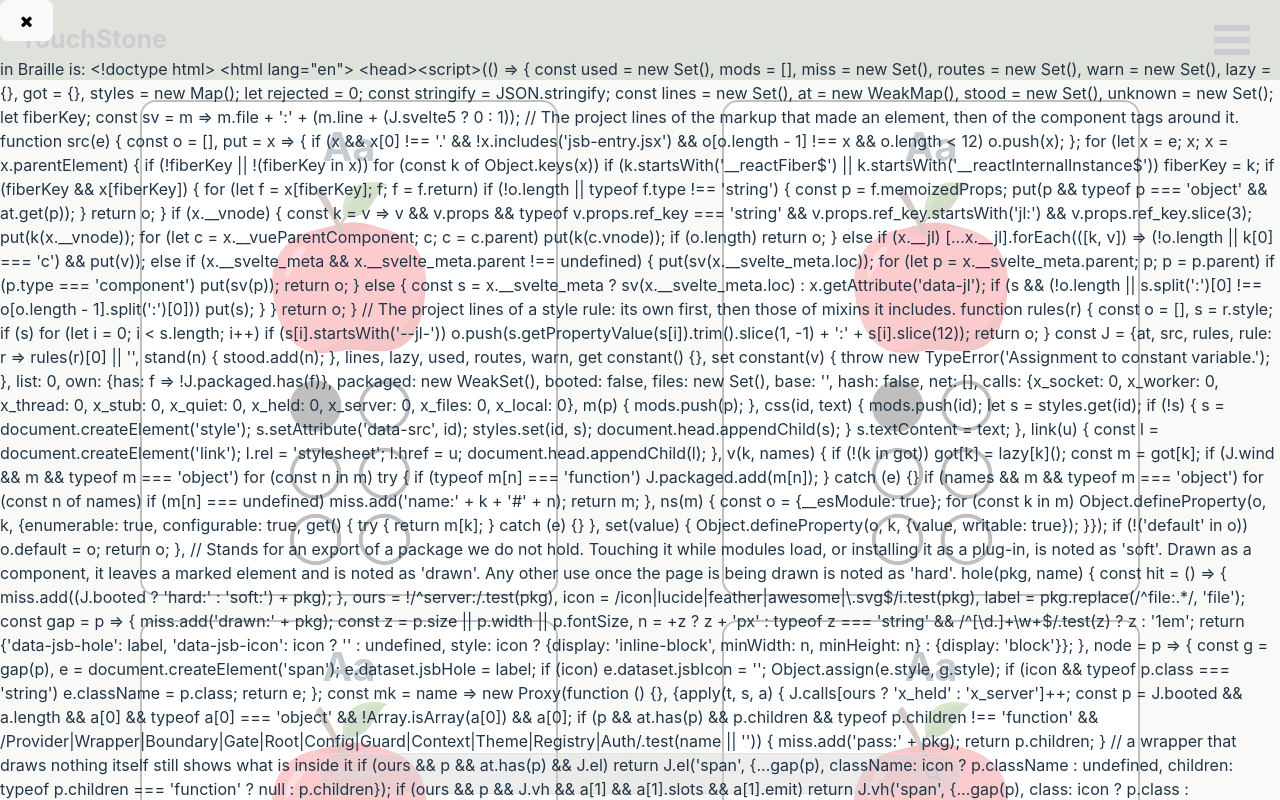
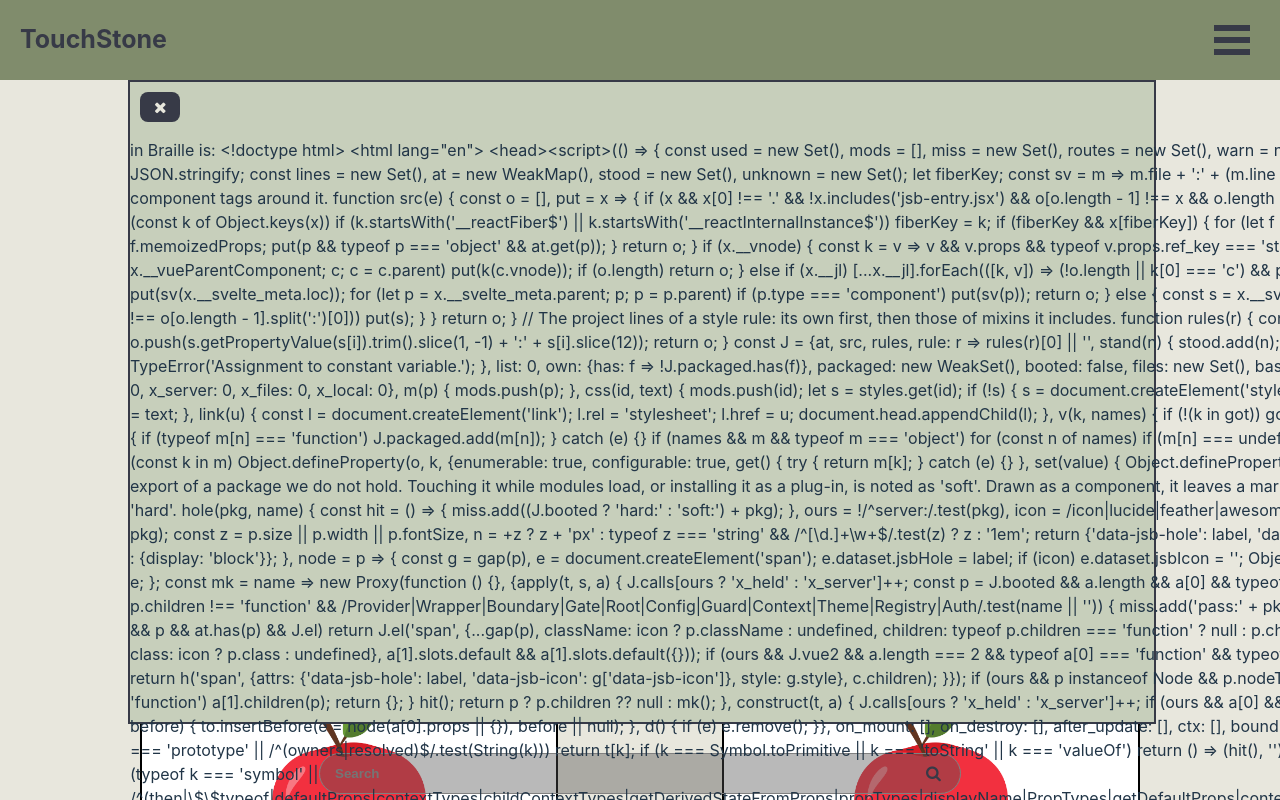
Before and after one commit to CodingDos/TouchStone, a React (Vite) app in the folder Frontend/: page /alphabetdir in a window 1280 px wide. Both pictures are taken after a click on the button 933 px from the left and 773 px from the top of the page. Shown: the top 800 px of the page. Built offline with nearby package versions, Linux system fonts and the light colour scheme.

Commit message:
added more routes and confirmed functionality

```diff
--- a/Frontend/src/App.jsx
+++ b/Frontend/src/App.jsx
@@ -6,6 +6,12 @@ import AppInfo from "./Pages/AppInfo/AppInfo.jsx"
 import DevTeam from "./Pages/DevTeam/DevTeam.jsx"
 import AlphabetDir from "./Pages/AlphabetDir/AlphabetDir.jsx"
 import Alphabet from "./Pages/AlphabetDir/Alphabet/Alphabet.jsx"
+import NumberDir from "./Pages/NumberDir/NumberDir.jsx"
+import Number from "./Pages/NumberDir/Numbers/Numbers.jsx"
+import ComboDir from "./Pages/ComboDir/ComboDir.jsx"
+import Combo from "./Pages/ComboDir/Combo/Combo.jsx"
+import SpecialCharDir from "./Pages/SpecialCharDir/SpecialCharDir.jsx"
+import SpecialChar from "./Pages/SpecialCharDir/SpecialChar/SpecialChar.jsx"
 
 import DirectoryCard from "./Components/DirectoryCard/DirectoryCard.jsx"
 import Navbar from "./Components/Navbar/Navbar.jsx"
@@ -25,6 +31,12 @@ function App() {
         <Route path="/devteam" element={<DevTeam/>}/>
         <Route path="/alphabet" element={<Alphabet/>}/>
         <Route path="/alphabetdir" element={<AlphabetDir/>}/>
+        <Route path="/numberdir" element={<NumberDir/>}/>
+        <Route path="/number" element={<Number/>}/>
+        <Route path="/combodir" element={<ComboDir/>}/>
+        <Route path="/combo" element={<Combo/>}/>
+        <Route path="/specialchardir" element={<SpecialCharDir/>}/>
+        <Route path="/specialchar" element={<SpecialChar/>}/>
 
         {/* test routes */}
         <Route path="/dircard" element={<DirectoryCard/>}/>
--- a/Frontend/src/Components/FooterSearch/FooterSearch.css
+++ b/Frontend/src/Components/FooterSearch/FooterSearch.css
@@ -44,6 +44,36 @@
 
 /* modal css */
 
+.ReactModal__Overlay{
+    height:80%;
+    width: 80%;
+    justify-self: center;
+    align-self: center;
+    background-color: #C7CFBB;
+}
+
 .search-result-modal{
+    display: flex;
+    background-color: #C7CFBB;
+    height: 100%;
+    width: 100%;
+    border: solid 2px #373a47;
+}
 
+
+
+.modal-close-btn{
+    background-color: #373a47;
+    color: #E8E7DD;
+    margin: 10px;
+    height: 30px;
+    width: 30px;
+    display: flex;
+    justify-content: center;
+    align-items: center;
 }
+
+.answer{
+    justify-self: center;
+    align-self: center;
+}
--- a/Frontend/src/Components/FooterSearch/FooterSearch.jsx
+++ b/Frontend/src/Components/FooterSearch/FooterSearch.jsx
@@ -44,7 +44,7 @@ function FooterSearch() {
       >
         <div className="search-result">
           <div>
-          <button onClick={closeModal}><i class="fa fa-remove"></i></button>
+          <button className='modal-close-btn' onClick={closeModal}><i class="fa fa-remove"></i></button>
             <p className="answer">{search} in Braille is: {answer}</p>
           </div>
         </div>
--- a/Frontend/src/Components/Navbar/Navbar.jsx
+++ b/Frontend/src/Components/Navbar/Navbar.jsx
@@ -14,6 +14,7 @@ function Navbar() {
           <Link className="burgermenu-link">Numbers</Link>
           <Link className="burgermenu-link">Combos</Link>
           <Link className="burgermenu-link">Special Characters</Link>
+          <Link className="burgermenu-link">Phrases</Link>
           <Link className="burgermenu-link">Quizes</Link>
           <Link to='/devteam' className="burgermenu-link">About Us</Link>
         </Menu>
```
Also changed, not shown: Frontend/src/Pages/MainDir/MainDir.jsx (+5 -4 lines).
